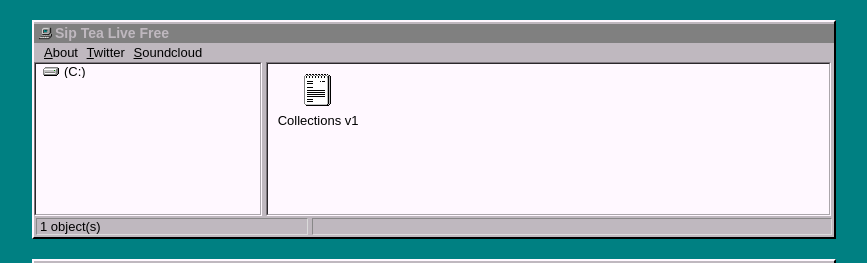
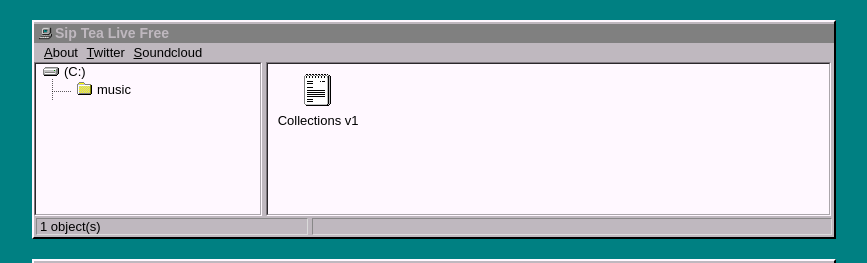
Before and after one commit to andgates/chayumusic, a Jekyll site: the page built from _posts/2018-07-12-collections-v1.markdown, in a window 1280 px wide. Shown: the top 263 px of the page, without its empty margins (206-1073 px from the left). Built offline with Jekyll 4.4.1, drawn with Linux system fonts in a browser that asks for light colours.

Commit message:
Updated Collections V1

```diff
--- a/_posts/2018-07-12-collections-v1.markdown
+++ b/_posts/2018-07-12-collections-v1.markdown
@@ -2,6 +2,8 @@
 title: Collections v1
 date: 2018-07-12 19:09:00 -07:00
 categories:
+- music
+tags:
 - music
 layout: tag
 ---
```
